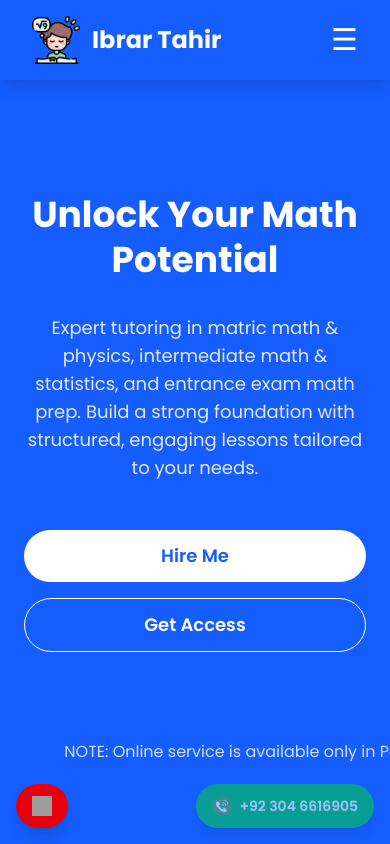
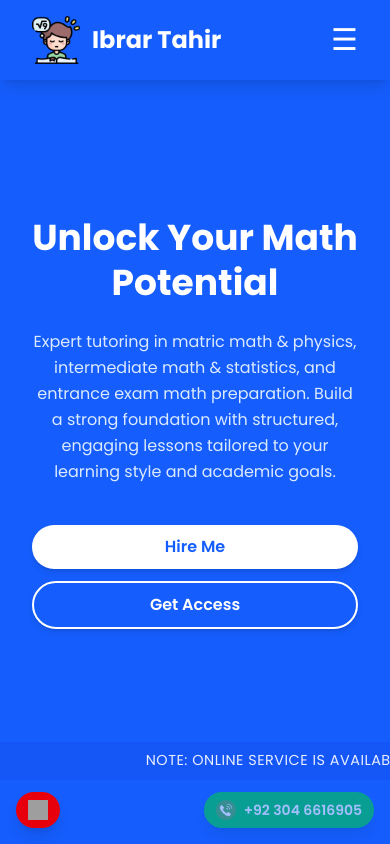
Before and after one commit to FAIZANMUHAMMAD-311/maths-sir, a Next.js app: page / in a window 390 px wide. Shown: the top 844 px of the page. Built offline with nearby package versions, Linux system fonts and the light colour scheme; grey boxes are pictures that could not be loaded.

Commit message:
HomeSection.js

```diff
--- a/src/app/components/HomeSection.js
+++ b/src/app/components/HomeSection.js
@@ -11,9 +11,9 @@ export default function HomeSection() {
   return (
     <section
       id="home"
-      className="h-screen flex items-center justify-center bg-blue-600 text-white px-6 relative select-none overflow-hidden"
+      className="h-screen flex items-center justify-center bg-blue-600 text-white px-4 sm:px-6 relative select-none overflow-hidden"
     >
-      <div className="text-center max-w-3xl">
+      <div className="text-center max-w-3xl mx-auto w-full px-4">
         <h1
           className="text-4xl sm:text-5xl md:text-6xl font-bold leading-tight"
           data-aos="fade-right"
@@ -22,30 +22,30 @@ export default function HomeSection() {
           Unlock Your Math Potential
         </h1>
         <p
-          className="mt-8 text-lg sm:text-xl md:text-2xl text-gray-200 max-w-2xl mx-auto"
+          className="mt-6 sm:mt-8 text-base sm:text-lg md:text-xl text-blue-100 max-w-2xl mx-auto leading-relaxed"
           data-aos="fade-left"
           data-aos-duration="1000"
           data-aos-delay="200"
         >
           Expert tutoring in matric math & physics, intermediate math & statistics,
-          and entrance exam math prep. Build a strong foundation with structured,
-          engaging lessons tailored to your needs.
+          and entrance exam math preparation. Build a strong foundation with structured,
+          engaging lessons tailored to your learning style and academic goals.
         </p>
         <div
-          className="mt-12 flex flex-col sm:flex-row justify-center gap-4"
+          className="mt-10 sm:mt-12 flex flex-col sm:flex-row justify-center gap-3 sm:gap-4"
           data-aos="fade-up"
           data-aos-duration="1000"
           data-aos-delay="400"
         >
           <a
             href="#hire"
-            className="bg-white text-blue-600 px-6 sm:px-8 py-3 rounded-full text-lg font-semibold hover:bg-gray-100 transition duration-300"
+            className="bg-white text-blue-600 px-5 sm:px-8 py-2.5 sm:py-3 rounded-full text-base sm:text-lg font-semibold hover:bg-gray-100 transition duration-300 shadow-md hover:shadow-lg"
           >
             Hire Me
           </a>
           <a
             href="#access"
-            className="bg-transparent border border-white px-6 sm:px-8 py-3 rounded-full text-lg font-semibold hover:bg-white hover:text-blue-600 transition duration-300"
+            className="bg-transparent border-2 border-white px-5 sm:px-8 py-2.5 sm:py-3 rounded-full text-base sm:text-lg font-semibold hover:bg-white hover:text-blue-600 transition duration-300 shadow-md hover:shadow-lg"
           >
             Get Access
           </a>
@@ -54,7 +54,7 @@ export default function HomeSection() {
 
       {/* Marquee Note */}
       {showNote && (
-        <div className="absolute bottom-20 left-0 w-full overflow-hidden z-30">
+        <div className="absolute bottom-16 sm:bottom-20 left-0 w-full overflow-hidden z-30 bg-blue-700/30 py-2">
           <div className="marquee-container">
             <p className="marquee-text">
               NOTE: Online service is available only in Pakistan, and home tuition is offered only in Faisalabad.
@@ -68,7 +68,7 @@ export default function HomeSection() {
         href="https://www.youtube.com/@IbrarTheMathematician"
         target="_blank"
         rel="noopener noreferrer"
-        className="absolute bottom-4 left-4 sm:bottom-6 sm:left-6 bg-red-600 text-white px-4 py-3 rounded-full flex items-center shadow-lg transition-transform duration-300 hover:scale-110 z-30"
+        className="absolute bottom-4 left-4 sm:bottom-6 sm:left-6 bg-red-600 text-white px-3 sm:px-4 py-2 sm:py-3 rounded-full flex items-center shadow-lg transition-transform duration-300 hover:scale-110 z-30"
       >
         <img
           src="https://upload.wikimedia.org/wikipedia/commons/4/42/YouTube_icon_%282013-2017%29.png"
@@ -83,7 +83,7 @@ export default function HomeSection() {
       {/* Phone Floating Button */}
       <a
         href="tel:+92 304 6616905"
-        className="absolute bottom-4 right-4 sm:bottom-6 sm:right-6 bg-green-500 text-white px-4 py-3 rounded-full flex items-center shadow-lg transition-transform duration-300 hover:scale-110 animate-pulse z-30"
+        className="absolute bottom-4 right-4 sm:bottom-6 sm:right-6 bg-green-500 text-white px-3 sm:px-4 py-2 sm:py-3 rounded-full flex items-center shadow-lg transition-transform duration-300 hover:scale-110 animate-pulse z-30"
       >
         <img
           src="/images/phone-call.png"
@@ -105,11 +105,13 @@ export default function HomeSection() {
 
         .marquee-text {
           display: inline-block;
-          font-size: 1rem;
-          color: rgba(255, 255, 255, 0.8);
+          font-size: 0.9rem;
+          color: rgba(255, 255, 255, 0.9);
           font-weight: 500;
-          animation: marquee 15s linear infinite;
+          animation: marquee 20s linear infinite;
           min-width: 100%;
+          text-transform: uppercase;
+          letter-spacing: 0.5px;
         }
 
         @keyframes marquee {
```
